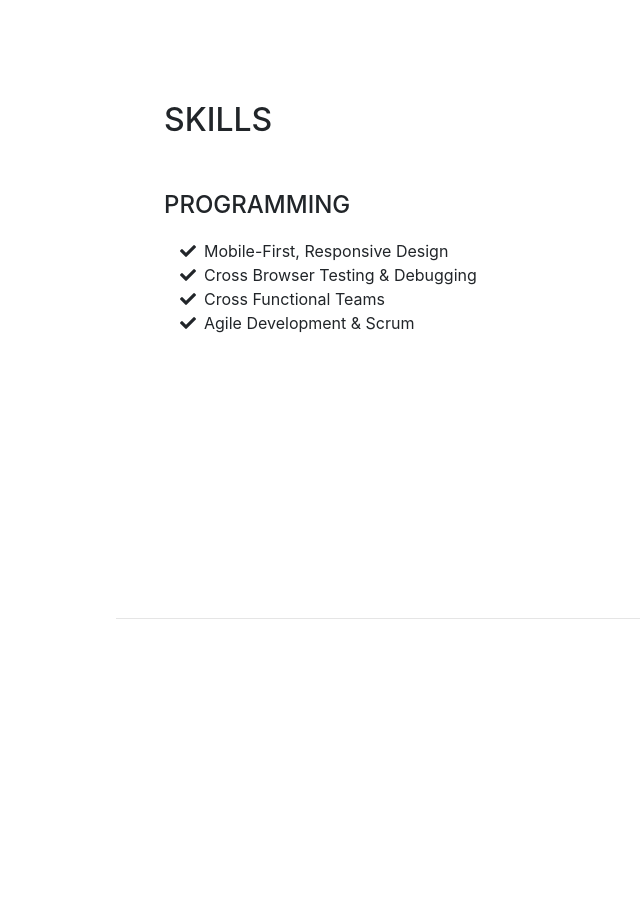
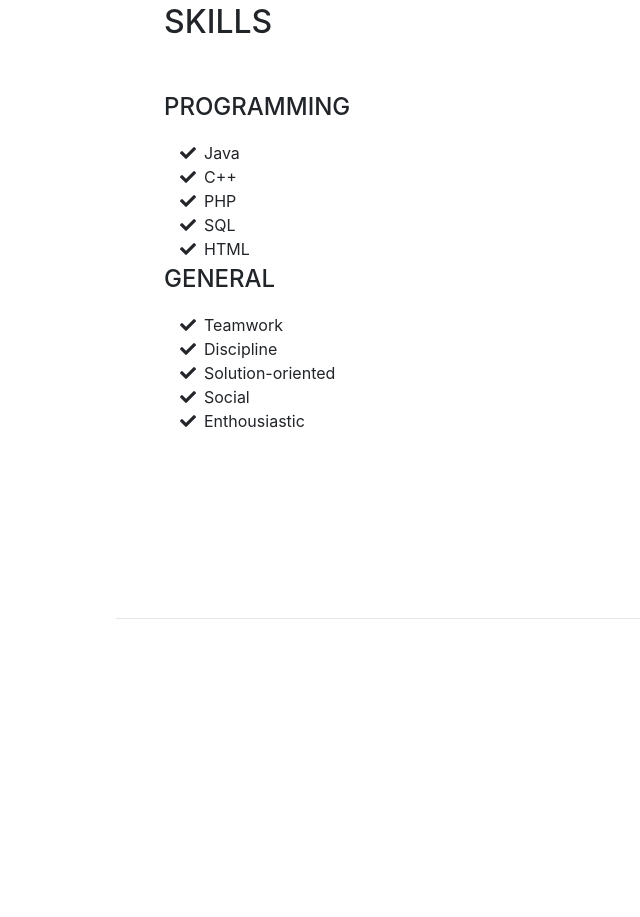
Before and after one commit to PeterSmaal/petersmaal.github.io, a website with bundled scripts: page index.html in a window 1280 px wide. Shown: the part 2656-3573 px from the top of the page, without its empty margins (156-796 px from the left). Built offline with nearby package versions, Linux system fonts and the light colour scheme; a web font is replaced by a local one.

Commit message:
Skills change

```diff
--- a/index.html
+++ b/index.html
@@ -158,16 +158,38 @@
           <ul class="fa-ul mb-0">
             <li>
               <i class="fa-li fa fa-check"></i>
-              Mobile-First, Responsive Design</li>
+              Java</li>
+             <li>
+              <i class="fa-li fa fa-check"></i>
+              C++</li>
             <li>
               <i class="fa-li fa fa-check"></i>
-              Cross Browser Testing &amp; Debugging</li>
+              PHP</li>
             <li>
               <i class="fa-li fa fa-check"></i>
-              Cross Functional Teams</li>
+              SQL</li>
             <li>
               <i class="fa-li fa fa-check"></i>
-              Agile Development &amp; Scrum</li>
+              HTML</li>
+          </ul>
+
+        <div class="subheading mb-3">General</div>
+          <ul class="fa-ul mb-0">
+            <li>
+              <i class="fa-li fa fa-check"></i>
+              Teamwork</li>
+             <li>
+              <i class="fa-li fa fa-check"></i>
+              Discipline</li>
+            <li>
+              <i class="fa-li fa fa-check"></i>
+              Solution-oriented</li>
+            <li>
+              <i class="fa-li fa fa-check"></i>
+              Social</li>
+            <li>
+              <i class="fa-li fa fa-check"></i>
+              Enthousiastic</li>
           </ul>
         </div>
       </section>
```
